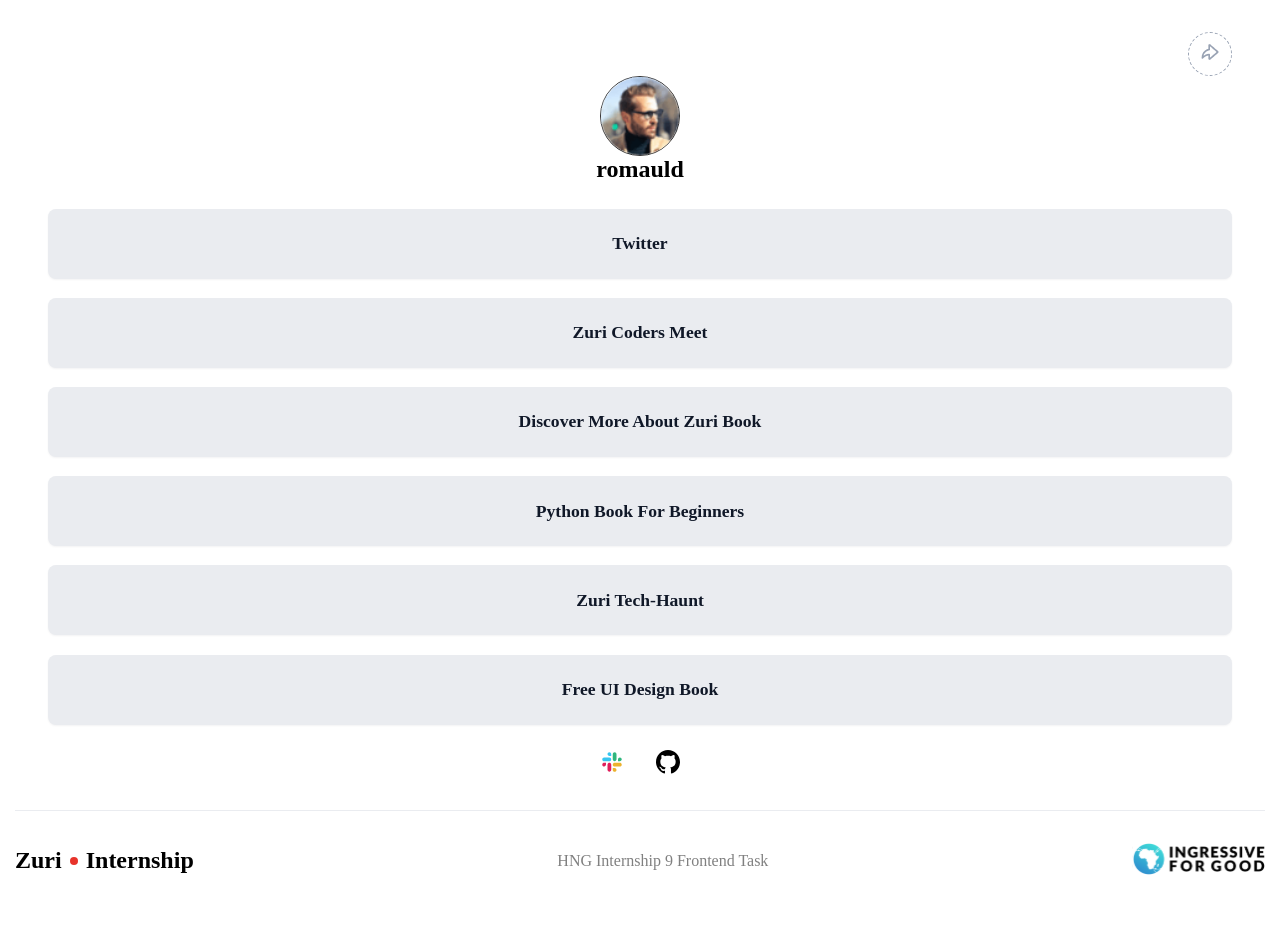
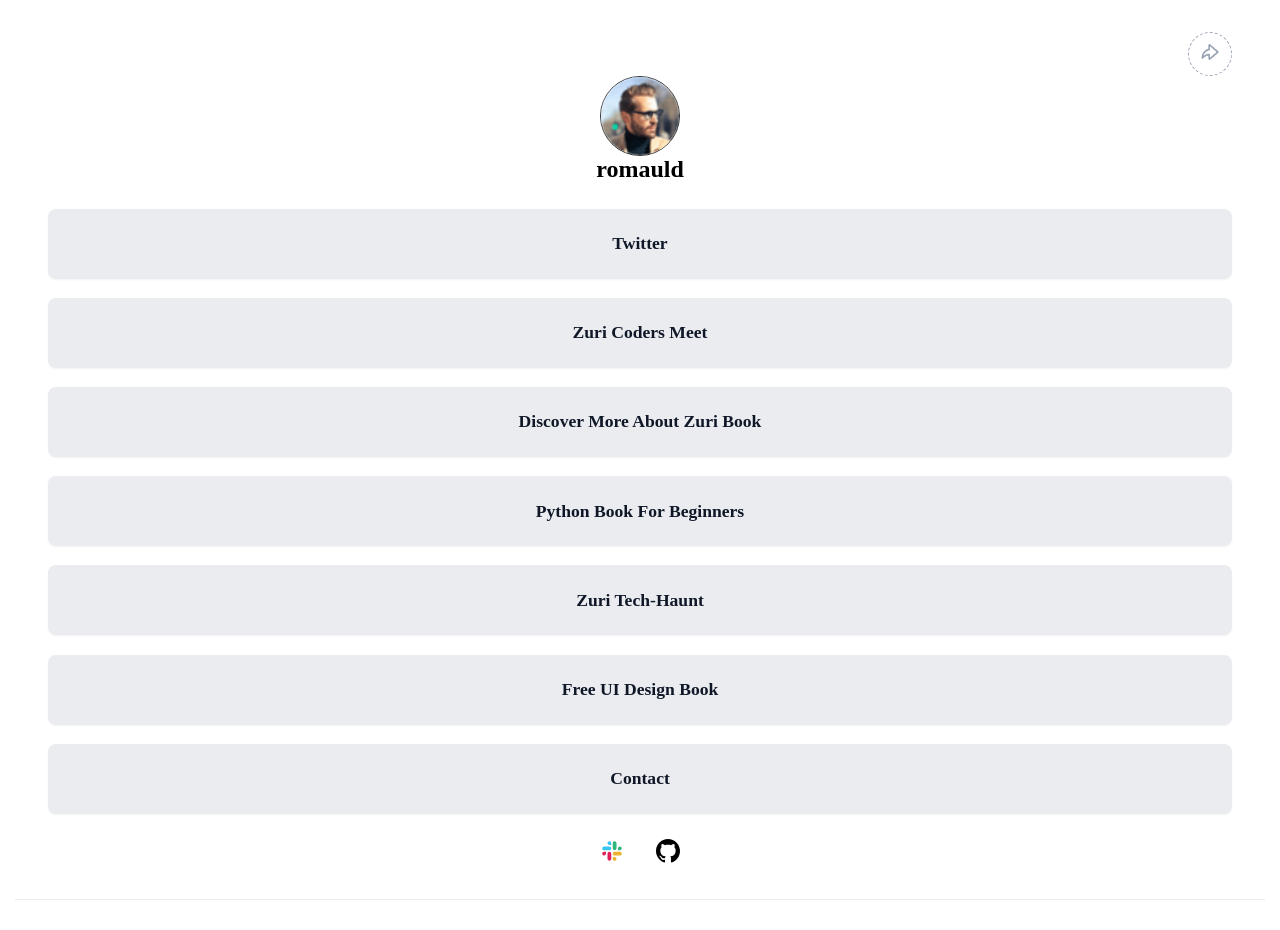
Before and after one commit to Elochukwu3/tap-link, a React (Create React App) app: page / in a window 1280 px wide. Shown: the top 930 px of the page. Built offline with nearby package versions, Linux system fonts and the light colour scheme.

Commit message:
feat: Added Link

```diff
--- a/src/App.js
+++ b/src/App.js
@@ -107,14 +107,14 @@
                     "Be the best designer!!!, Grab a copy and be a legendary designer"
                   }
                 />
-                {/* <Button
+                <Button
                   shareSocial={shareLink}
                   altn={"contacts"}
                   name={"contact"}
                   link={"/contact"}
                   ide={"contact"}
                   attr={"hey click to contact us"}
-                /> */}
+                />
               </div>
             </section>
             <div>
```
